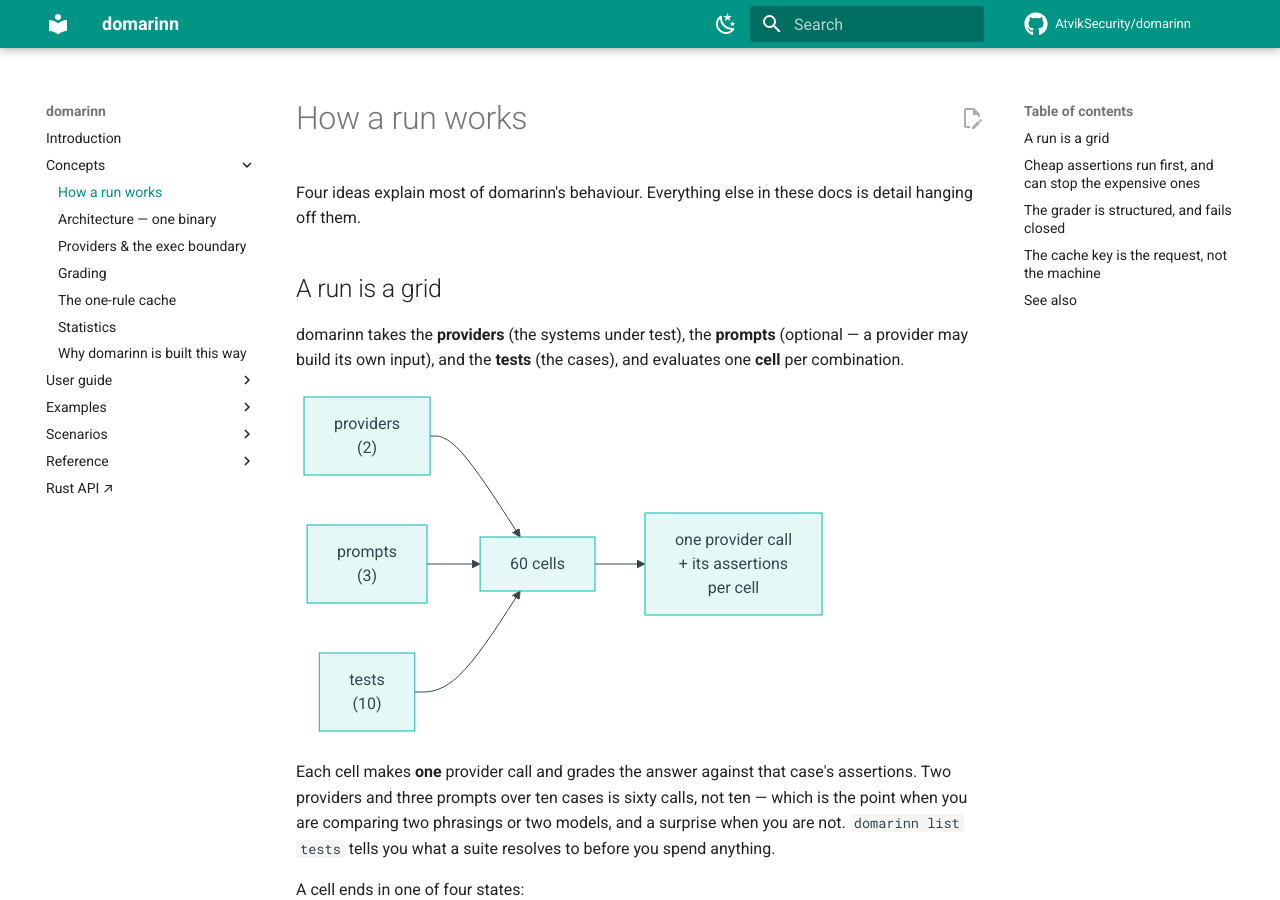
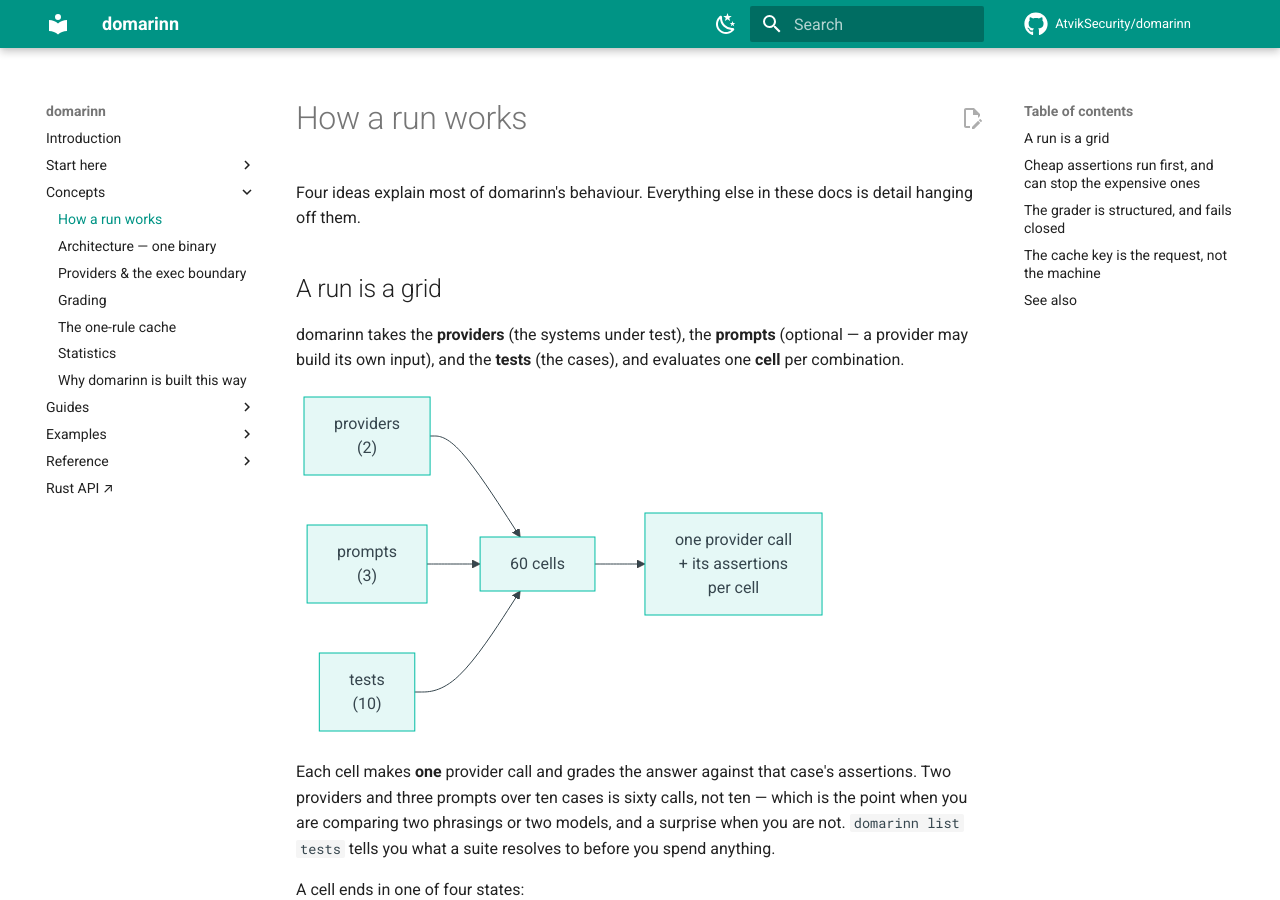
Before and after one commit to AtvikSecurity/domarinn, an MkDocs documentation site: the page built from docs/concepts/how-a-run-works.md, in a window 1280 px wide and 900 px high. Built offline with MkDocs 1.6.1 and Material for MkDocs 9.7.7, drawn with Linux system fonts in a browser that asks for light colours; comment, search, counter and statistics services are not loaded; some of the changed lines change nothing that is shown.

Commit message:
docs(nav): wire the final six-section nav + redirects for guides/start
Adds "Start here" (install, first-eval) and "Guides" to the nav in
their final shape, and eleven redirect_maps entries so every moved
or merged page's old URL still resolves (21 total, all verified
against the built site).

```diff
--- a/mkdocs.yml
+++ b/mkdocs.yml
@@ -23,7 +23,7 @@
 repo_url: https://github.com/AtvikSecurity/domarinn
 repo_name: AtvikSecurity/domarinn
 # Appended to repo_url + a doc's path relative to docs_dir, e.g.
-# .../edit/main/docs/getting-started.md
+# .../edit/main/docs/start/install.md
 edit_uri: edit/main/docs/
 
 docs_dir: docs
@@ -164,7 +164,13 @@
   # server.md moved to reference/server.md (its REST API and MCP sections
   # split further into their own reference/ pages, which need no redirect of
   # their own since those URLs never existed before), and deploy.md became the
-  # self-hosting guide under guides/.
+  # self-hosting guide under guides/. The eleven entries below are the guides
+  # restructure: scenarios/* moved under guides/ (regression-gate.md's content
+  # merged into gate-in-ci.md rather than moving 1:1, so both its old path and
+  # ci.md's old path redirect there), and getting-started.md split into
+  # start/install.md + start/first-eval.md — the old URL forwards to the
+  # latter since that is where most of the page's content (and its inbound
+  # links) landed; start/install.md has no old URL to redirect from.
   - redirects:
       redirect_maps:
         configuration.md: reference/domarinn-yaml.md
@@ -177,9 +183,23 @@
         grading.md: concepts/grading.md
         caching.md: concepts/caching.md
         statistics.md: concepts/statistics.md
+        getting-started.md: start/first-eval.md
+        ci.md: guides/gate-in-ci.md
+        migrate-promptfoo.md: guides/migrate-promptfoo.md
+        troubleshooting.md: guides/troubleshooting.md
+        scenarios/index.md: guides/index.md
+        scenarios/render-gate.md: guides/render-gate.md
+        scenarios/grade-against-policy.md: guides/grade-against-policy.md
+        scenarios/structured-output.md: guides/structured-output.md
+        scenarios/regression-gate.md: guides/gate-in-ci.md
+        scenarios/shared-cache.md: guides/share-cache-and-baselines.md
+        scenarios/evaluate-your-app.md: guides/evaluate-your-app.md
 
 nav:
   - Introduction: index.md
+  - Start here:
+      - Install: start/install.md
+      - Your first eval: start/first-eval.md
   - Concepts:
       - How a run works: concepts/how-a-run-works.md
       - Architecture — one binary: concepts/architecture.md
@@ -188,12 +208,20 @@
       - The one-rule cache: concepts/caching.md
       - Statistics: concepts/statistics.md
       - Why domarinn is built this way: concepts/why-domarinn.md
-  - User guide:
-      - Getting started: getting-started.md
-      - CI integration: ci.md
-      - Self-hosting: guides/self-host.md
-      - Migrating from promptfoo: migrate-promptfoo.md
-      - Troubleshooting: troubleshooting.md
+  # Guides = end-to-end, problem-driven walkthroughs, as opposed to the
+  # per-capability ladder grouped under examples/. navigation.indexes makes
+  # guides/index.md the section landing page, so it must be the first child.
+  - Guides:
+      - guides/index.md
+      - Test your app via exec: guides/evaluate-your-app.md
+      - A zero-cost gate on every PR: guides/render-gate.md
+      - Gate a PR in CI: guides/gate-in-ci.md
+      - Grade an assistant against a policy: guides/grade-against-policy.md
+      - Evaluate structured output: guides/structured-output.md
+      - Share a cache and baselines: guides/share-cache-and-baselines.md
+      - Self-host the server: guides/self-host.md
+      - Migrate from promptfoo: guides/migrate-promptfoo.md
+      - Troubleshooting: guides/troubleshooting.md
   # No example-number ranges in these labels: nothing would keep them true
   # when the ladder grows, and the guarded index table already maps every
   # number to its page (crates/domarinn-cli/tests/examples.rs).
@@ -205,17 +233,6 @@
       - Running & reporting: examples/running-and-reporting.md
       - Caching & statistics: examples/caching-and-statistics.md
       - Models, grading & budgets: examples/models-grading-and-budgets.md
-  # Scenarios = end-to-end, problem-driven walkthroughs, as opposed to the
-  # per-capability ladder grouped under examples/. navigation.indexes makes
-  # scenarios/index.md the section landing page, so it must be the first child.
-  - Scenarios:
-      - scenarios/index.md
-      - A zero-cost gate on every PR: scenarios/render-gate.md
-      - Grade an assistant against a policy: scenarios/grade-against-policy.md
-      - Evaluate structured output: scenarios/structured-output.md
-      - Gate a pull request on regressions: scenarios/regression-gate.md
-      - Share a cache across a team: scenarios/shared-cache.md
-      - Evaluate your own application: scenarios/evaluate-your-app.md
   - Reference:
       - domarinn.yaml: reference/domarinn-yaml.md
       - Providers: reference/providers.md
```
